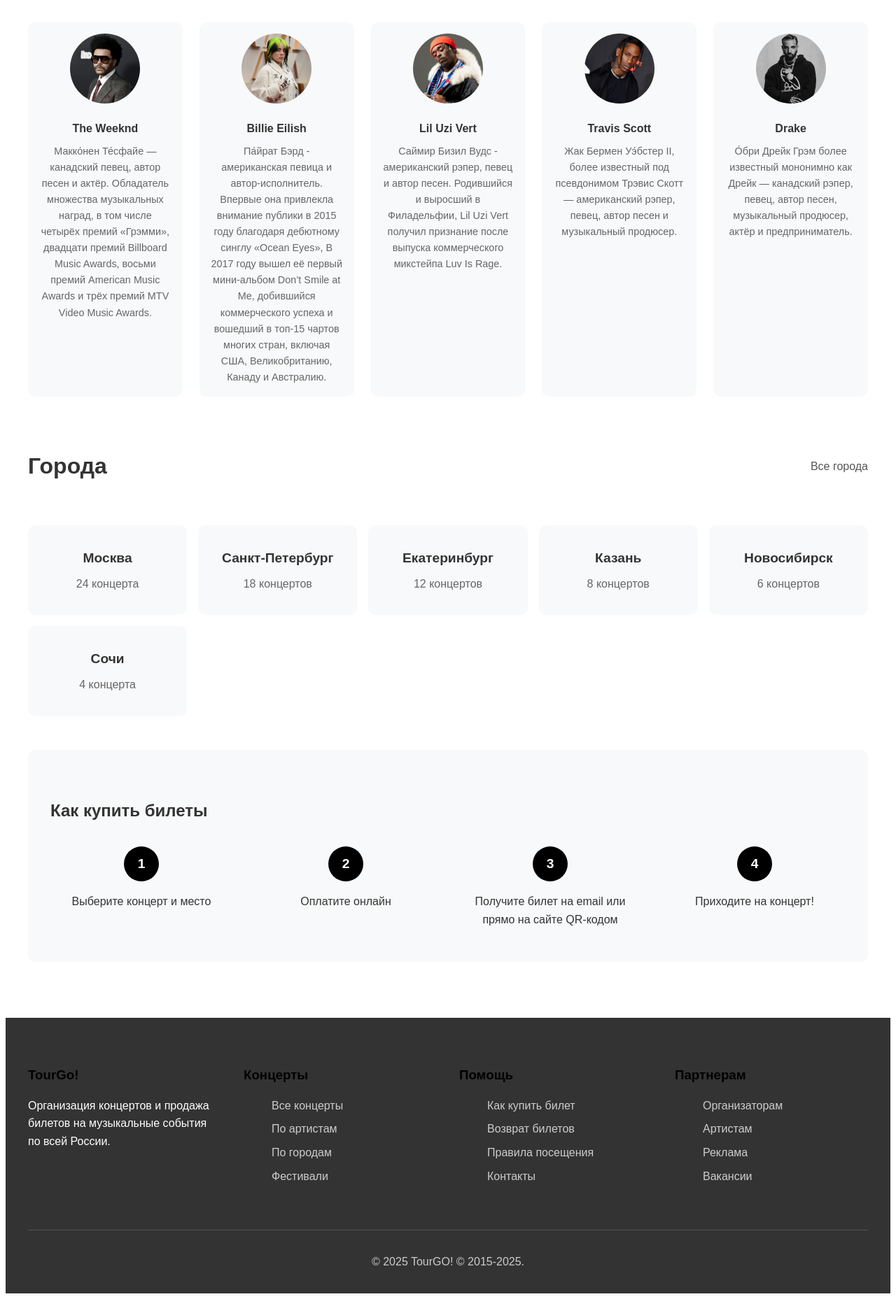
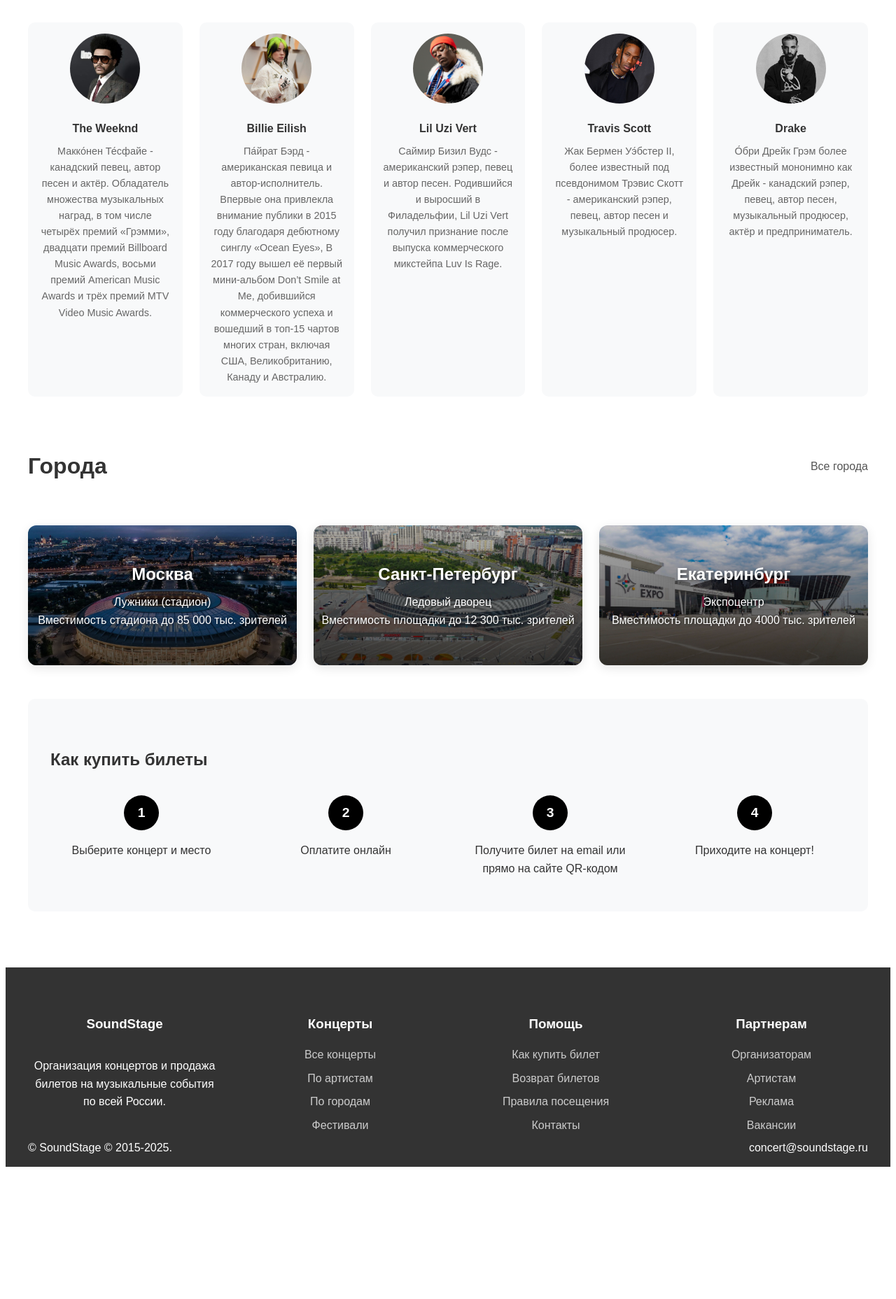
Before and after one commit to Semyonngh/machuk, a Django app: page / in a window 1280 px wide. Shown: the part 1440-3297 px from the top of the page at 70% size. After the commit the page ends 3108 px from the top, so only its background shows below. Run offline with Django 5.2, Linux system fonts and the light colour scheme.

Commit message:
23.10.25

```diff
--- a/hello_app/static/style/style.css
+++ b/hello_app/static/style/style.css
@@ -127,7 +127,6 @@
     background-color: #333;
 }
 
-/* Секции */
 .section {
     margin-bottom: 3rem;
 }
@@ -257,20 +256,24 @@
 
 .cities-grid {
     display: grid;
-    grid-template-columns: repeat(auto-fit, minmax(200px, 1fr));
-    gap: 1rem;
+    grid-template-columns: repeat(auto-fit, minmax(280px, 1fr));
+    gap: 1.5rem;
 }
 
 .city-card {
-    background-color: #f8f9fa;
-    padding: 2rem 1rem;
-    text-align: center;
-    border-radius: 10px;
-    transition: transform 0.3s;
+    position: relative;
+    border-radius: 12px;
+    overflow: hidden;
+    box-shadow: 0 4px 15px rgba(0,0,0,0.1);
+    height: 200px;
+    cursor: pointer;
+    transition: transform 0.3s ease, box-shadow 0.3s ease;
+
 }
 
 .city-card:hover {
-    transform: translateY(-2px);
+    transform: translateY(-5px);
+    box-shadow: 0 8px 25px rgba(0,0,0,0.15);
 }
 
 .city-name {
@@ -279,8 +282,44 @@
     margin-bottom: 0.5rem;
 }
 
+.city-img {
+    width: 100%;
+    height: 100%;
+    object-fit: cover;
+    transition: transform 0.3s ease;
+}
+
+.city-overlay {
+    position: absolute;
+    top: 0;
+    left: 0;
+    right: 0;
+    bottom: 0;
+    background: linear-gradient(to bottom, rgba(0,0,0,0.2) 0%, rgba(0,0,0,0.7) 100%);
+}
+
+.city-info {
+    position: absolute;
+    top: 50%;
+    left: 50%;
+    transform: translate(-50%, -50%);
+    text-align: center;
+    color: white;
+    z-index: 2;
+    width: 100%;
+    padding: 0 1rem;
+}
+
+.city-name {
+    font-size: 1.5rem;
+    font-weight: bold;
+    margin-bottom: 0.5rem;
+    text-shadow: 2px 2px 4px rgba(0,0,0,0.5);
+}
+
 .city-events {
-    color: #666;
+    font-size: 1rem;
+    text-shadow: 1px 1px 3px rgba(0,0,0,0.5);
 }
 
 .ticket-section {
@@ -327,14 +366,22 @@
     max-width: 1200px;
     margin: 0 auto;
 }
+.footer-section {
+    display: flex;
+    flex-direction: column;
+    align-items: center;
+    text-align: center;
+}
 
 .footer-section h3 {
     margin-bottom: 1rem;
-    color: black;
+    color: white;
 }
 
 .footer-links {
     list-style: none;
+    padding: 0;
+    margin: 0;
 }
 
 .footer-links li {
@@ -348,13 +395,25 @@
 }
 
 .footer-links a:hover {
-    color: black;
+    color: white;
+}
+
+.copyright p,
+.footer-email {
+    color: #fff;
+    margin: 0;
+    line-height: 1.4;
+    display: flex;
+    align-items: center;
+    height: 100%;
 }
 
 .copyright {
-    text-align: center;
-    margin-top: 3rem;
-    padding-top: 1rem;
-    border-top: 1px solid #555;
-    color: #ccc;
+    background-color: #333333;
+    color: #fff;
+    display: flex;
+    justify-content: space-between;
+    align-items: center;
+    margin-top: 0;
+    border-top: none;
 }
--- a/hello_app/templates/main.html
+++ b/hello_app/templates/main.html
@@ -9,7 +9,7 @@
 <body>
 
     <header class="header">
-        <a href="#" class="logo">TourGo!</a>
+        <a href="#" class="logo">SoundStage</a>
 
         <nav class="nav">
             <a href="#" class="active">Главная</a>
@@ -25,16 +25,14 @@
                 <option value="moscow">Москва</option>
                 <option value="spb">Санкт-Петербург</option>
                 <option value="ekb">Екатеринбург</option>
-                <option value="kazan">Казань</option>
-                <option value="novosibirsk">Новосибирск</option>
             </select>
             <button class="login-button">Войти</button>
         </div>
     </header>
 
     <main class="main-content">
-        <section class="hero" style="background-image: url('/static/media/tour.jpg');">
-            <h1>Лучшие концерты в твоем городе</h1>
+        <section class="hero" style="background-image: url('/static/media/concert.jpeg');">
+            <h1>Лучшие концерты именно в твоем городе</h1>
             <p>Билеты на выступления популярных артистов, фестивали и музыкальные события</p>
             <button class="cta-button">Купить билеты</button>
         </section>
@@ -56,7 +54,7 @@
                         <div class="concert-location">Санкт-Петербург, Ледовый дворец</div>
                         <div class="concert-time">19:00</div>
                     </div>
-                    <div class="concert-price">от 2 500 ₽</div>
+                    <div class="concert-price">от 12 500 ₽</div>
                     <button class="buy-button">Купить билет</button>
                 </div>
 
@@ -70,7 +68,7 @@
                         <div class="concert-location">Москва, ВТБ Арена</div>
                         <div class="concert-time">20:00</div>
                     </div>
-                    <div class="concert-price">от 3 000 ₽</div>
+                    <div class="concert-price">от 10 000 ₽</div>
                     <button class="buy-button">Купить билет</button>
                 </div>
 
@@ -80,11 +78,11 @@
                         <div class="date-month">Дек</div>
                     </div>
                     <div class="concert-info">
-                        <div class="concert-title">OG Buda - OG Allin Tour</div>
+                        <div class="concert-title">Lil Uzi Vert - PINK TAPE Tour</div>
                         <div class="concert-location">Екатеринбург, Экспоцентр</div>
                         <div class="concert-time">18:30</div>
                     </div>
-                    <div class="concert-price">от 2 200 ₽</div>
+                    <div class="concert-price">от 9 200 ₽</div>
                     <button class="buy-button">Купить билет</button>
                 </div>
 
@@ -114,7 +112,7 @@
                 <div class="artist-card">
                     <img src="/static/media/theweeknd.jpg" alt="The Weeknd" class="artist-img">
                     <div class="artist-name">The Weeknd</div>
-                    <div class="artist-shows">Макко́нен Те́сфайе — канадский певец, автор песен и актёр. Обладатель множества музыкальных наград, в том числе четырёх премий «Грэмми», двадцати премий Billboard Music Awards, восьми премий American Music Awards и трёх премий MTV Video Music Awards.</div>
+                    <div class="artist-shows">Макко́нен Те́сфайе - канадский певец, автор песен и актёр. Обладатель множества музыкальных наград, в том числе четырёх премий «Грэмми», двадцати премий Billboard Music Awards, восьми премий American Music Awards и трёх премий MTV Video Music Awards.</div>
                 </div>
 
                 <div class="artist-card">
@@ -132,13 +130,13 @@
                 <div class="artist-card">
                     <img src="/static/media/travis.jpg" alt="Travis Scott" class="artist-img">
                     <div class="artist-name">Travis Scott</div>
-                    <div class="artist-shows">Жак Бермен Уэ́бстер II, более известный под псевдонимом Трэвис Скотт — американский рэпер, певец, автор песен и музыкальный продюсер.</div>
+                    <div class="artist-shows">Жак Бермен Уэ́бстер II, более известный под псевдонимом Трэвис Скотт - американский рэпер, певец, автор песен и музыкальный продюсер.</div>
                 </div>
 
                 <div class="artist-card">
                     <img src="/static/media/drake.jpg" alt="Drake" class="artist-img">
                     <div class="artist-name">Drake</div>
-                    <div class="artist-shows">О́бри Дрейк Грэм более известный мононимно как Дрейк — канадский рэпер, певец, автор песен, музыкальный продюсер, актёр и предприниматель.</div>
+                    <div class="artist-shows">О́бри Дрейк Грэм более известный мононимно как Дрейк - канадский рэпер, певец, автор песен, музыкальный продюсер, актёр и предприниматель.</div>
                 </div>
             </div>
         </section>
@@ -151,33 +149,32 @@
 
             <div class="cities-grid">
                 <div class="city-card">
+                        <img src="/static/media/lychini.jpeg" alt="Москва" class="city-img">
+                        <div class="city-overlay"></div>
+                        <div class="city-info">
                     <div class="city-name">Москва</div>
-                    <div class="city-events">24 концерта</div>
+                    <div class="city-events">Лужники (стадион)</div>
+                    <div class="city-events">Вместимость стадиона до 85 000 тыс. зрителей</div>
                 </div>
+           </div>
 
                 <div class="city-card">
+                        <img src="/static/media/spb.png" alt="Санкт-Петербург" class="city-img">
+                        <div class="city-overlay"></div>
+                        <div class="city-info">
                     <div class="city-name">Санкт-Петербург</div>
-                    <div class="city-events">18 концертов</div>
+                    <div class="city-events">Ледовый дворец</div>
+                    <div class="city-events">Вместимость площадки до 12 300 тыс. зрителей</div>
                 </div>
+            </div>
 
                 <div class="city-card">
+                        <img src="/static/media/ekb.jpg" alt="Екатеринбург" class="city-img">
+                        <div class="city-overlay"></div>
+                        <div class="city-info">
                     <div class="city-name">Екатеринбург</div>
-                    <div class="city-events">12 концертов</div>
-                </div>
-
-                <div class="city-card">
-                    <div class="city-name">Казань</div>
-                    <div class="city-events">8 концертов</div>
-                </div>
-
-                <div class="city-card">
-                    <div class="city-name">Новосибирск</div>
-                    <div class="city-events">6 концертов</div>
-                </div>
-
-                <div class="city-card">
-                    <div class="city-name">Сочи</div>
-                    <div class="city-events">4 концерта</div>
+                    <div class="city-events">Экспоцентр</div>
+                    <div class="city-events">Вместимость площадки до 4000 тыс. зрителей</div>
                 </div>
             </div>
         </section>
@@ -211,7 +208,7 @@
     <footer class="footer">
         <div class="footer-content">
             <div class="footer-section">
-                <h3>TourGo!</h3>
+                <h3>SoundStage</h3>
                 <p>Организация концертов и продажа билетов на музыкальные события по всей России.</p>
             </div>
 
@@ -247,7 +244,8 @@
         </div>
 
         <div class="copyright">
-            <p>&copy; 2025 TourGO! © 2015-2025.</p>
+            <p>&copy; SoundStage © 2015-2025.</p>
+            <div class="footer-email">concert@soundstage.ru</div>
         </div>
     </footer>
 </body>
```
Also changed, not shown: hello_app/static/media/concert.jpeg (added), hello_app/static/media/ekb.jpg (added), hello_app/static/media/lychini.jpeg (added), hello_app/static/media/spb.png (added).
